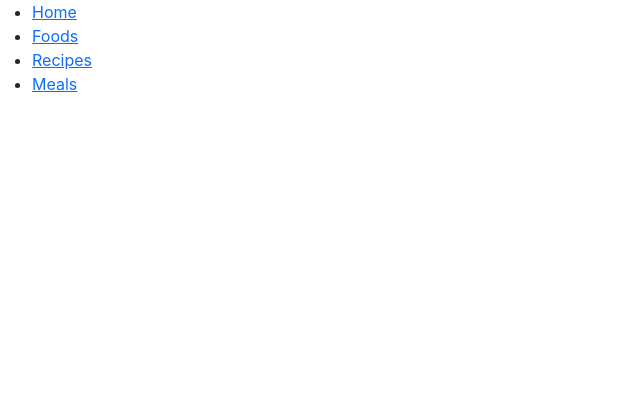
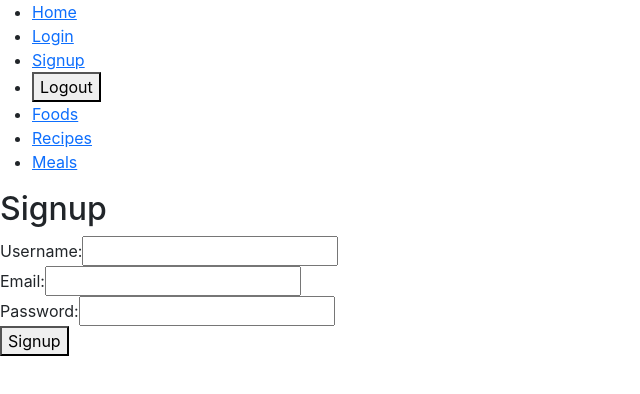
Before and after one commit to lokeshgaddam20/SUSTAINEats, a React (Create React App) app in the folder frontend/: page /signup in a window 1280 px wide. Shown: the top 394 px of the page, without its empty margins (0-640 px from the left). Built offline with nearby package versions, Linux system fonts and the light colour scheme; the HTML template or start-up script is replaced by a standard one.

Commit message:
Basic Auth - includes tokenAccess

```diff
--- a/frontend/package.json
+++ b/frontend/package.json
@@ -13,6 +13,7 @@
     "react-dom": "^18.3.1",
     "react-router-dom": "^6.23.1",
     "react-scripts": "5.0.1",
+    "react-toastify": "^10.0.5",
     "react-validation": "^3.0.7",
     "validator": "^13.12.0",
     "web-vitals": "^2.1.4"
--- a/frontend/src/App.jsx
+++ b/frontend/src/App.jsx
@@ -1,25 +1,38 @@
 import React from "react";
-import {
-  BrowserRouter as Router,
-  Routes,
-  Route,
-  Link,
-} from "react-router-dom";
+import { BrowserRouter as Router, Routes, Route, Link } from "react-router-dom";
+
+import { ToastContainer, toast, Slide } from "react-toastify";
+import "react-toastify/dist/ReactToastify.css";
 
 import Home from "./Home";
-import Food from "./components/food/FoodDetail"
+import Food from "./components/food/FoodDetail";
 // import Recipes from "./components/recipes/RecipeDetail"
-import Meals from "./components/mealplans/MealPlanDetail"
+import Meals from "./components/mealplans/MealPlanDetail";
+import AuthProvider from "./components/auth/AuthContext";
+import Login from "./components/auth/Login";
+import Signup from "./components/auth/Signup";
+import LogoutButton from "./components/auth/LogoutButton";
 
 const App = () => {
-
   return (
-    <Router> {/* Move Router here */}
+    <AuthProvider>
+      <Router>
+        {" "}
+        {/* Move Router here */}
         <div>
           <nav>
             <ul>
               <li>
                 <Link to="/">Home</Link>
+              </li>
+              <li>
+                <Link to="/login">Login</Link>
+              </li>
+              <li>
+                <Link to="/signup">Signup</Link>
+              </li>
+              <li>
+                <LogoutButton />
               </li>
               <li>
                 <Link to="/foods">Foods</Link>
@@ -33,13 +46,29 @@ const App = () => {
             </ul>
           </nav>
           <Routes>
-          <Route path='/' element={<Home />} />
-          <Route path='/foods' element={<Food />} />
-          <Route path='/recipes' element={<Home />} />
-          <Route path='/meals' element={<Meals />} />
+            <Route path="/" element={<Home />} />
+            <Route path="/login" element={<Login />} />
+            <Route path="/signup" element={<Signup />} />
+            <Route path="/foods" element={<Food />} />
+            <Route path="/recipes" element={<Home />} />
+            <Route path="/meals" element={<Meals />} />
           </Routes>
         </div>
+        <ToastContainer
+          position="top-center"
+          autoClose={3000}
+          hideProgressBar={false}
+          newestOnTop={false}
+          closeOnClick
+          rtl={false}
+          pauseOnFocusLoss
+          draggable
+          pauseOnHover
+          theme="dark"
+          transition={Slide}
+        />
       </Router>
+    </AuthProvider>
   );
 };
 
--- /dev/null
+++ b/frontend/src/components/auth/AuthContext.js
@@ -0,0 +1,29 @@
+import React, { createContext, useState } from 'react';
+
+export const AuthContext = createContext();
+
+const AuthProvider = ({ children }) => {
+  const [token, setToken] = useState(null);
+  const [userId, setUserId] = useState(null);
+
+  const login = (newToken, newUserId) => {
+    setToken(newToken);
+    setUserId(newUserId);
+  };
+
+  const logout = () => {
+    setToken(null);
+    setUserId(null);
+  };
+
+  const authContextValue = {
+    token,
+    userId,
+    login,
+    logout,
+  };
+
+  return <AuthContext.Provider value={authContextValue}>{children}</AuthContext.Provider>;
+};
+
+export default AuthProvider;
--- /dev/null
+++ b/frontend/src/components/auth/Login.jsx
@@ -0,0 +1,56 @@
+import React, { useState, useContext} from 'react';
+import axios from 'axios';
+import { AuthContext } from './AuthContext';
+import { useNavigate } from 'react-router-dom';
+import { toast } from 'react-toastify';
+
+const Login = () => {
+  const [email, setEmail] = useState('');
+  const [password, setPassword] = useState('');
+  const { login } = useContext(AuthContext);
+  const navigate = useNavigate();
+
+  const handleSubmit = async (e) => {
+    e.preventDefault();
+    try {
+      const response = await axios.post('http://localhost:8800/api/auth/login', { email, password });
+      const { token, user } = response.data;
+      login(token, user.id);
+      navigate('/foods');
+      toast.success('Login successful!');
+    } catch (err) {
+      console.error("Login ",err);
+      toast.error('Invalid email or password');
+      // Handle error
+    }
+  };
+
+  return (
+    <div>
+      <h2>Login</h2>
+      <form onSubmit={handleSubmit}>
+        <div>
+          <label htmlFor="email">Email:</label>
+          <input
+            type="email"
+            id="email"
+            value={email}
+            onChange={(e) => setEmail(e.target.value)}
+          />
+        </div>
+        <div>
+          <label htmlFor="password">Password:</label>
+          <input
+            type="password"
+            id="password"
+            value={password}
+            onChange={(e) => setPassword(e.target.value)}
+          />
+        </div>
+        <button type="submit">Login</button>
+      </form>
+    </div>
+  );
+};
+
+export default Login;
--- a/frontend/src/components/auth/LogoutButton.jsx
+++ b/frontend/src/components/auth/LogoutButton.jsx
@@ -0,0 +1,31 @@
+import React, { useContext } from 'react';
+import axios from 'axios';
+import { AuthContext } from './AuthContext';
+import { useNavigate } from 'react-router-dom';
+
+const LogoutButton = () => {
+  const { token, logout } = useContext(AuthContext);
+  const navigate = useNavigate();
+
+  const handleLogout = async () => {
+    try {
+      await axios.post(
+        'http://localhost:8800/api/auth/logout',
+        null,
+        {
+          headers: {
+            Authorization: `Bearer ${token}`,
+          },
+        }
+      );
+      logout();
+      navigate('/login');
+    } catch (err) {
+      console.error(err);
+    }
+  };
+
+  return <button onClick={handleLogout}>Logout</button>;
+};
+
+export default LogoutButton;
--- /dev/null
+++ b/frontend/src/components/auth/Signup.jsx
@@ -0,0 +1,62 @@
+import React, { useState } from 'react';
+import axios from 'axios';
+import { useNavigate } from 'react-router-dom';
+import { toast } from 'react-toastify';
+
+const Signup = () => {
+  const [username, setUsername] = useState('');
+  const [email, setEmail] = useState('');
+  const [password, setPassword] = useState('');
+  const navigate = useNavigate();
+
+  const handleSubmit = async (e) => {
+    e.preventDefault();
+    try {
+      await axios.post('http://localhost:8800/api/auth/signup', { username, email, password });
+      navigate('/login');
+      toast.success('Signup successful!');
+    } catch (err) {
+      console.error("signup ",err);
+      toast.error('Signup Failed! Try Again.');
+      // Handle error
+    }
+  };
+
+  return (
+    <div>
+      <h2>Signup</h2>
+      <form onSubmit={handleSubmit}>
+        <div>
+          <label htmlFor="username">Username:</label>
+          <input
+            type="text"
+            id="username"
+            value={username}
+            onChange={(e) => setUsername(e.target.value)}
+          />
+        </div>
+        <div>
+          <label htmlFor="email">Email:</label>
+          <input
+            type="email"
+            id="email"
+            value={email}
+            onChange={(e) => setEmail(e.target.value)}
+          />
+        </div>
+        <div>
+          <label htmlFor="password">Password:</label>
+          <input
+            type="password"
+            id="password"
+            value={password}
+            onChange={(e) => setPassword(e.target.value)}
+          />
+        </div>
+        <button type="submit">Signup</button>
+      </form>
+    </div>
+  );
+};
+
+export default Signup;
```
Also changed, not shown: frontend/src/components/auth/LoginForm.jsx (deleted), frontend/src/components/auth/SignUpForm.jsx (deleted), 2 other files (tests, documents, lock files or other folders). Lines whose indentation alone changed are shown as unchanged.
